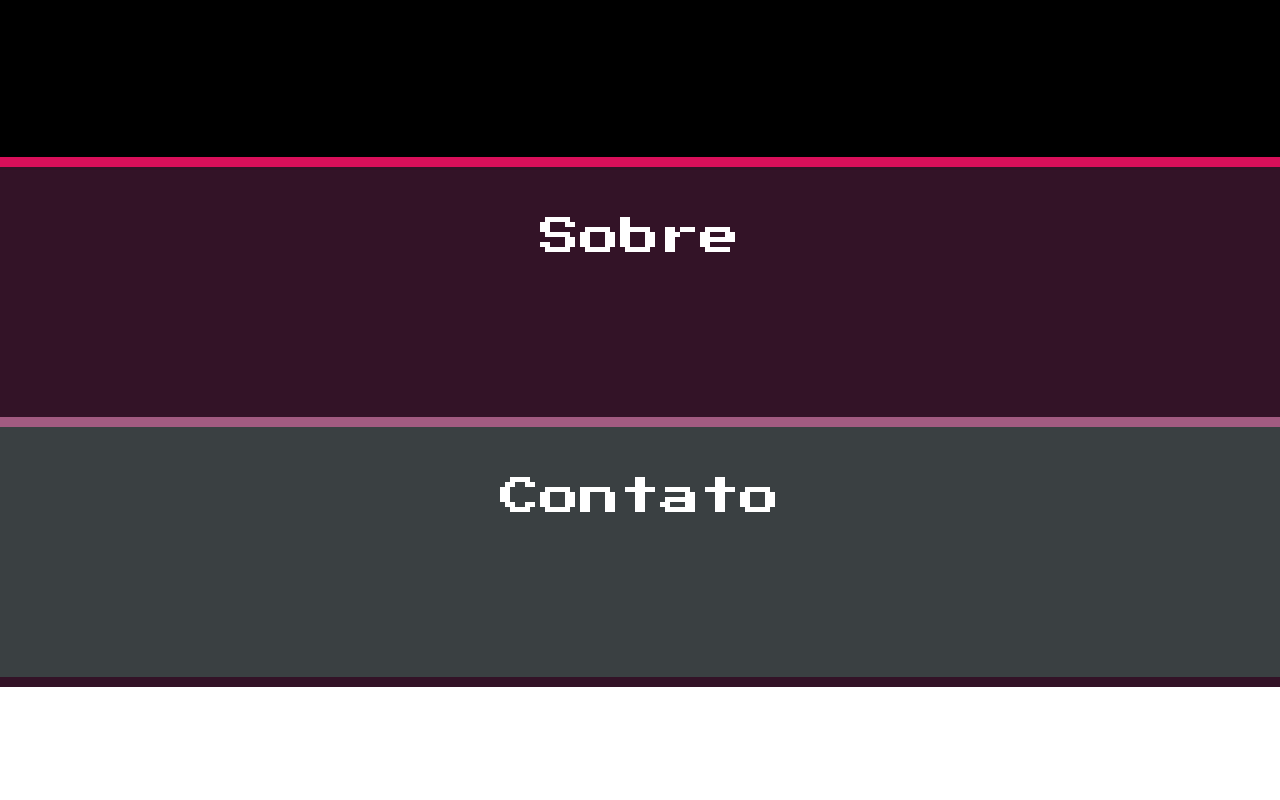
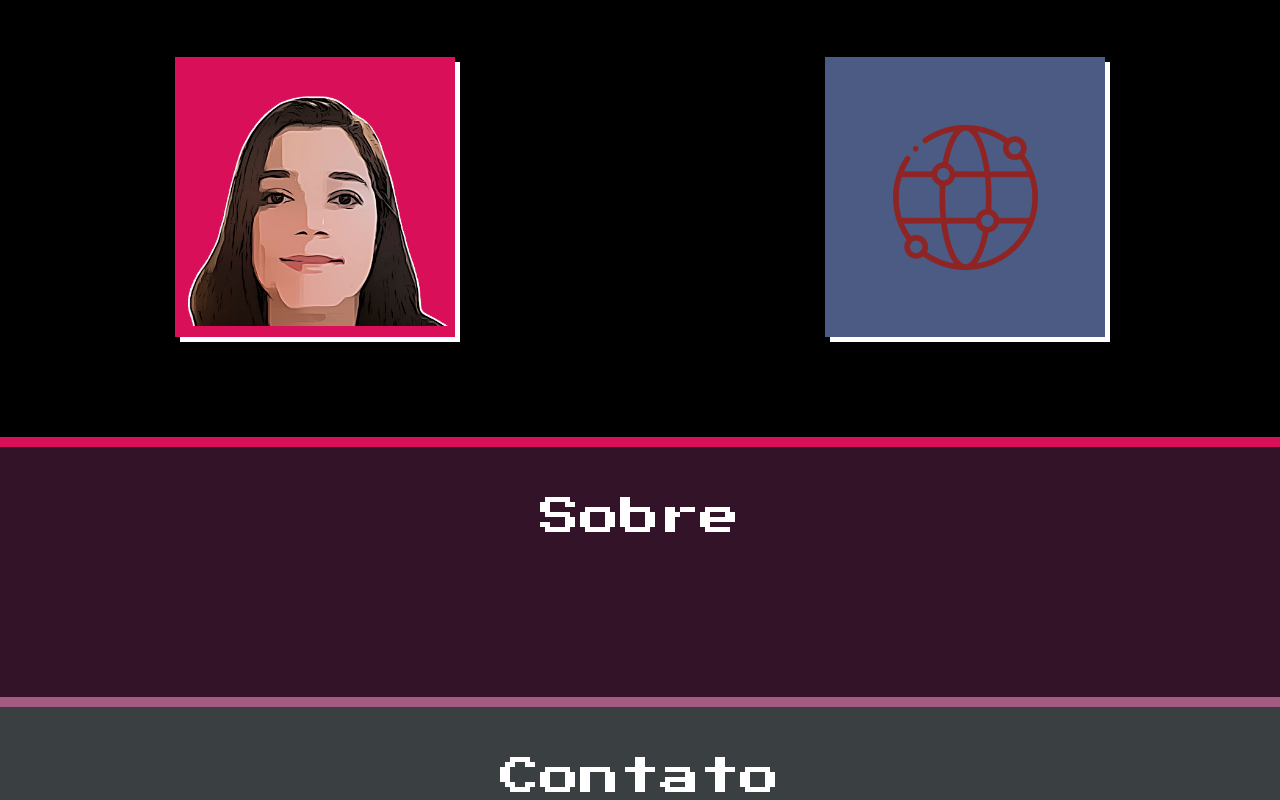
Before and after one commit to Axemay/HTML-e-CSS-feliz, a plain HTML site: page index.html in a window 1280 px wide. Shown: the part 1710-2510 px from the top of the page. Before the commit the page ends 2397 px from the top, so only its background shows below. Drawn offline with Linux system fonts and the light colour scheme.

Commit message:
create section projects

```diff
--- /dev/null
+++ b/css/components/project-box.css
@@ -0,0 +1,38 @@
+.wrapper-project{
+
+    margin-top: 50px;
+    display: flex;
+    flex-wrap: wrap;
+    gap: 20px;
+
+
+}
+
+.project-box{
+
+    margin-left: auto;
+    margin-right: auto;
+    height: 280px;
+    width: 280px;
+    display: flex;
+    flex-wrap: wrap;
+    align-items: center;
+    justify-content: center;
+    box-shadow: 5px 5px #FFFFFF;
+}
+
+.project-images{
+    max-height: 280px;
+    max-width: 280px;
+
+}
+
+
+.project-box.-image-one{
+    background-color: #d90f5a;
+}
+
+.project-box.-image-two{
+    background-color: #4C5B84;
+
+}
--- a/css/index.css
+++ b/css/index.css
@@ -52,7 +52,7 @@ a{
     margin-right: 30px;
 }
 
-a::before{
+.banner a::before{
     content: "";
     background-color: #a25b81;
     width: 10px;
@@ -60,7 +60,7 @@ a::before{
     margin-right: 10px;
 }
 
-a:hover::before{
+.banner a:hover::before{
     background-color: #d90f5a;
 }
 
--- a/index.html
+++ b/index.html
@@ -19,6 +19,7 @@
     <link rel="stylesheet" href="css/components/skill.css">
     <link rel="stylesheet" href="css/components/wrapper-skill.css">
     <link rel="stylesheet" href="css/components/progress-bar.css">
+    <link rel="stylesheet" href="css/components/project-box.css">
 
 
     <link rel="icon" href="assets/images/logo.png">
@@ -55,6 +56,7 @@
             <h2 class="main-title">Skills</h2>
 
             <div class="wrapper-skill">
+
                 <article class="skill">
                     <img class="icon" src="assets/images/ico_html5.png" alt="logo HTML em pixel art">
                     <div class="right">
@@ -141,15 +143,25 @@
         </section>
 
     <section class="section -projects">
-        <h1 class="main-title">Projetos</h1>
+        <h2 class="main-title">Projetos</h2>
+
+        <div class="wrapper-project">
+            <article class="project-box -image-one">
+                <img class="project-images -image-one" src="assets/images/logo.png">
+            </article>
+            <article class="project-box -image-two">
+                <img class="project-images -image-two" src="assets/images/OptimusTech.png">
+            </article>
+
+         </div>
 
     </section>
     <section class="section -about">
-        <h1 class="main-title">Sobre</h1>
+        <h2 class="main-title">Sobre</h2>
 
     </section>
     <section class="section -contact">
-        <h1 class="main-title">Contato</h1>
+        <h2 class="main-title">Contato</h2>
 
     </section>
     <footer>
```
Also changed, not shown: assets/images/OptimusTech.png (added), assets/images/collabcode.png (added), assets/images/firedlabs.png (added), assets/images/portfolio.png (added), css/components/section.css (line endings or trailing spaces).
